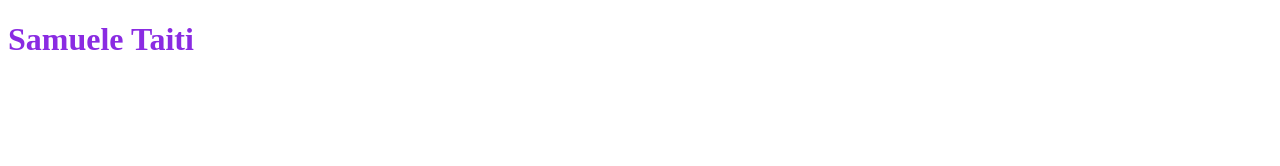
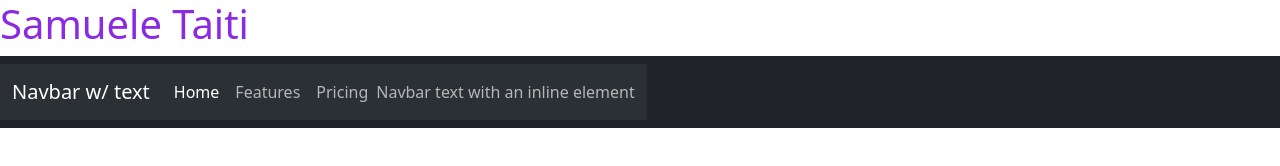
Before and after one commit to TaitiSamuele/verifica, a plain HTML site: page index.html in a window 1280 px wide. Drawn offline with nearby package versions, Linux system fonts and the light colour scheme.

Commit message:
add bustrap and a dark navbar

```diff
--- a/index.html
+++ b/index.html
@@ -5,9 +5,38 @@
     <meta http-equiv="X-UA-Compatible" content="IE=edge">
     <meta name="viewport" content="width=device-width, initial-scale=1.0">
     <title>Document</title>
+    <link rel="stylesheet" href="https://cdn.jsdelivr.net/npm/bootstrap@5.3.0-alpha2/dist/css/bootstrap.min.css">
     <link rel="stylesheet" href="css/styles.css">
 </head>
 <body>
     <h1 class="title">Samuele Taiti</h1>
+    <nav class="navbar bg-dark" data-bs-theme="dark">
+        <!-- Navbar content -->
+        <nav class="navbar navbar-expand-lg bg-body-tertiary">
+            <div class="container-fluid">
+              <a class="navbar-brand" href="#">Navbar w/ text</a>
+              <button class="navbar-toggler" type="button" data-bs-toggle="collapse" data-bs-target="#navbarText" aria-controls="navbarText" aria-expanded="false" aria-label="Toggle navigation">
+                <span class="navbar-toggler-icon"></span>
+              </button>
+              <div class="collapse navbar-collapse" id="navbarText">
+                <ul class="navbar-nav me-auto mb-2 mb-lg-0">
+                  <li class="nav-item">
+                    <a class="nav-link active" aria-current="page" href="#">Home</a>
+                  </li>
+                  <li class="nav-item">
+                    <a class="nav-link" href="#">Features</a>
+                  </li>
+                  <li class="nav-item">
+                    <a class="nav-link" href="#">Pricing</a>
+                  </li>
+                </ul>
+                <span class="navbar-text">
+                  Navbar text with an inline element
+                </span>
+              </div>
+            </div>
+          </nav>
+      </nav>
+
 </body>
 </html>
```
